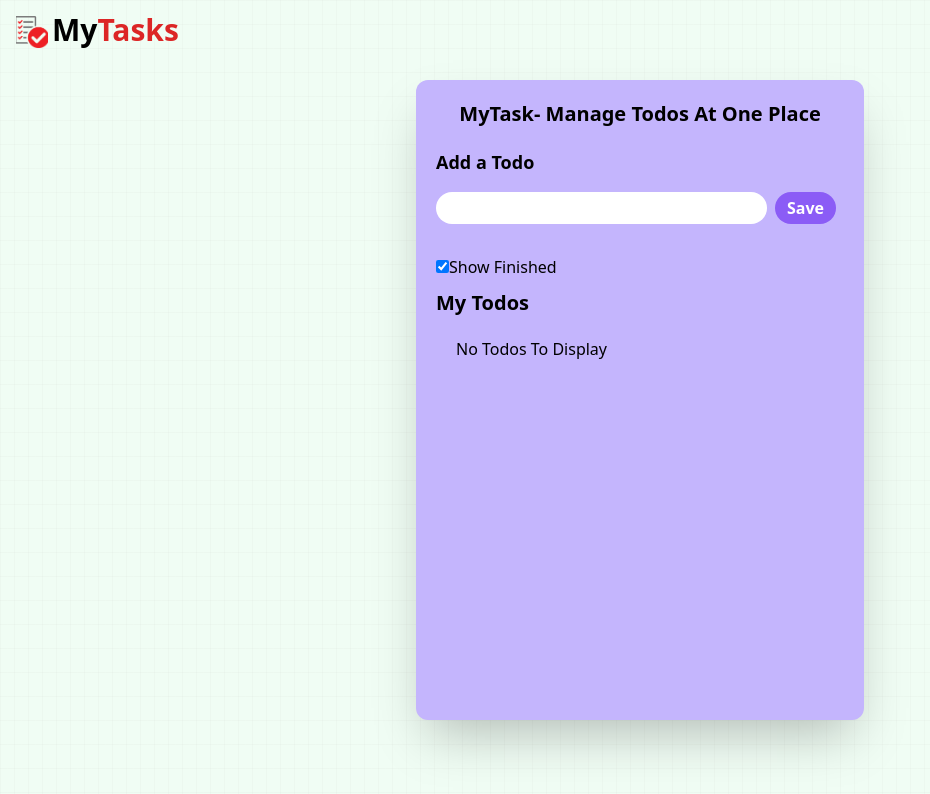
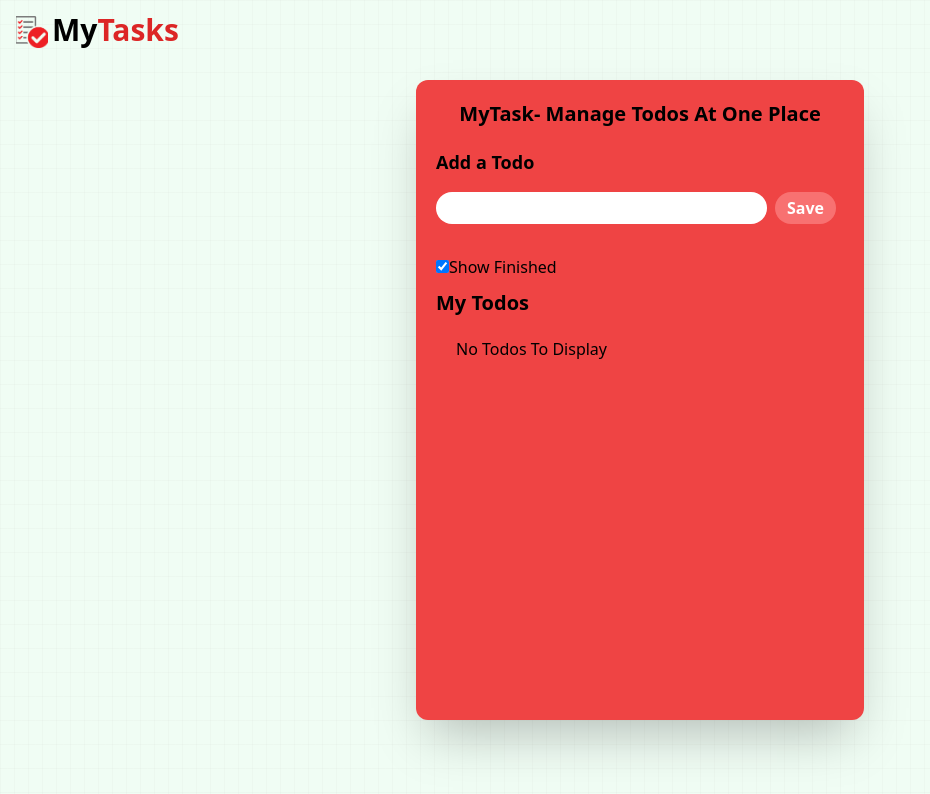
Before and after one commit to pvishwakarma09/React-todo-app, a React (Vite) app: page / in a window 1280 px wide. Shown: the top 794 px of the page, without its empty margins (0-930 px from the left). Built offline with nearby package versions, Linux system fonts and the light colour scheme.

Commit message:
change color

```diff
--- a/src/App.jsx
+++ b/src/App.jsx
@@ -66,7 +66,7 @@ export default function App() {
   return (
     <>
       <Navbar />
-      <div className="mx-3 md:container md:mx-auto my-5 shadow-2xl to-black rounded-xl p-5 bg-violet-300 min-h-[80vh] md:w-[35%]">
+      <div className="mx-3 md:container md:mx-auto my-5 shadow-2xl to-black rounded-xl p-5 bg-red-500 min-h-[80vh] md:w-[35%]">
         <h1 className="font-bold text-center text-xl ">
           MyTask- Manage Todos At One Place
         </h1>
@@ -82,14 +82,14 @@ export default function App() {
             <button
               onClick={handleAdd}
               disabled={todo.length <= 3}
-              className="bg-violet-800 hover:bg-violet-900 hover:cursor-pointer disabled:bg-violet-500 p-3 py-1 text-white rounded-full font-bold mx-2"
+              className="bg-red-800 hover:bg-red-900 hover:cursor-pointer disabled:bg-red-400 p-3 py-1 text-white rounded-full font-bold mx-2"
             >
               Save
             </button>
           </div>
         </div>
         <input
-          className="my-4"
+          className="my-4 "
           onChange={toggleFinished}
           type="checkbox"
           checked={showFinished}
@@ -119,7 +119,7 @@ export default function App() {
                       onClick={(e) => {
                         handleEdit(e, item.id);
                       }}
-                      className="bg-violet-800 hover:bg-violet-950 p-3 py-1 text-white rounded-md text-sm mx-1 font-bold"
+                      className="bg-red-600 hover:bg-red-700 p-3 py-1 mt-2 text-white rounded-md text-sm mx-1 font-bold"
                     >
                       <FaEdit />
                     </button>
@@ -127,7 +127,7 @@ export default function App() {
                       onClick={(e) => {
                         handleDelete(e, item.id);
                       }}
-                      className="bg-violet-800 hover:bg-violet-950 p-3 py-1 text-white rounded-md text-sm mx-1 font-bold"
+                      className="bg-red-600 hover:bg-red-700 p-3 py-1 mt-2 text-white rounded-md text-sm mx-1 font-bold"
                     >
                       <MdDeleteForever />
                     </button>
```
